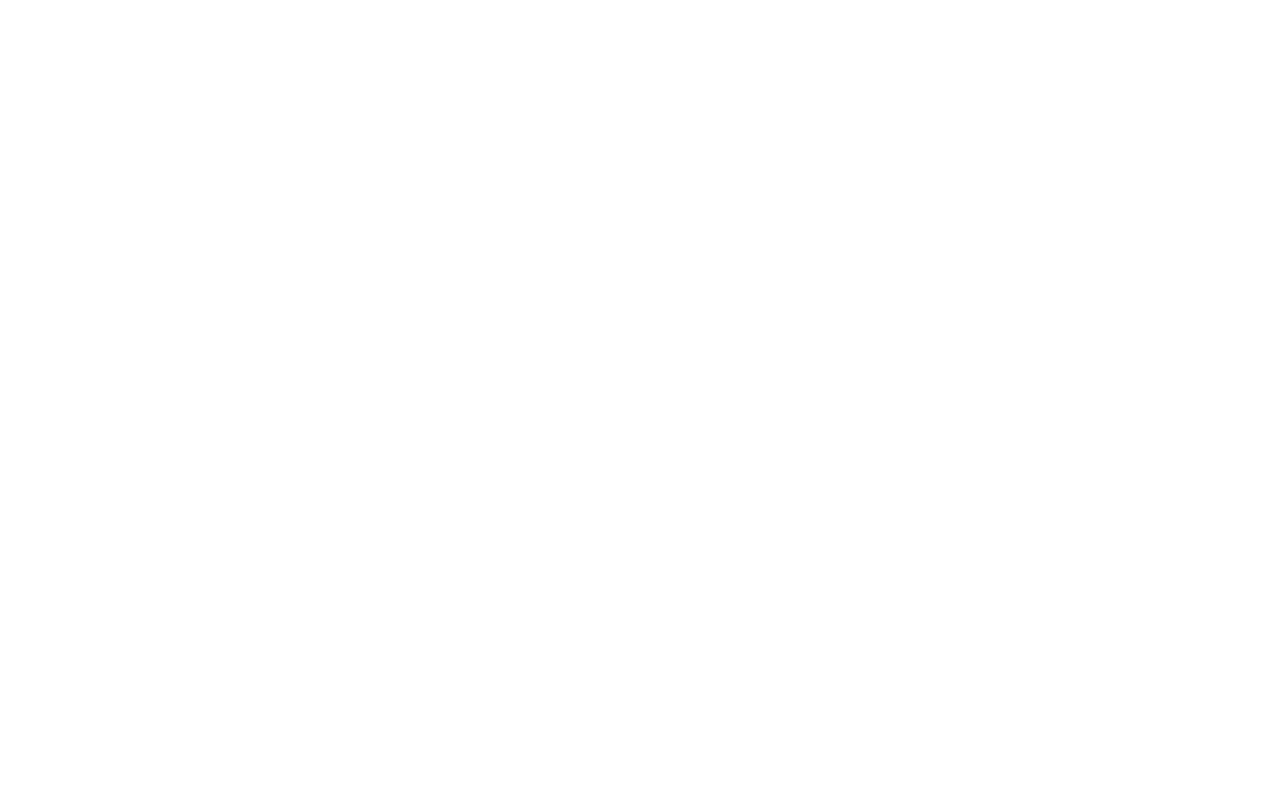
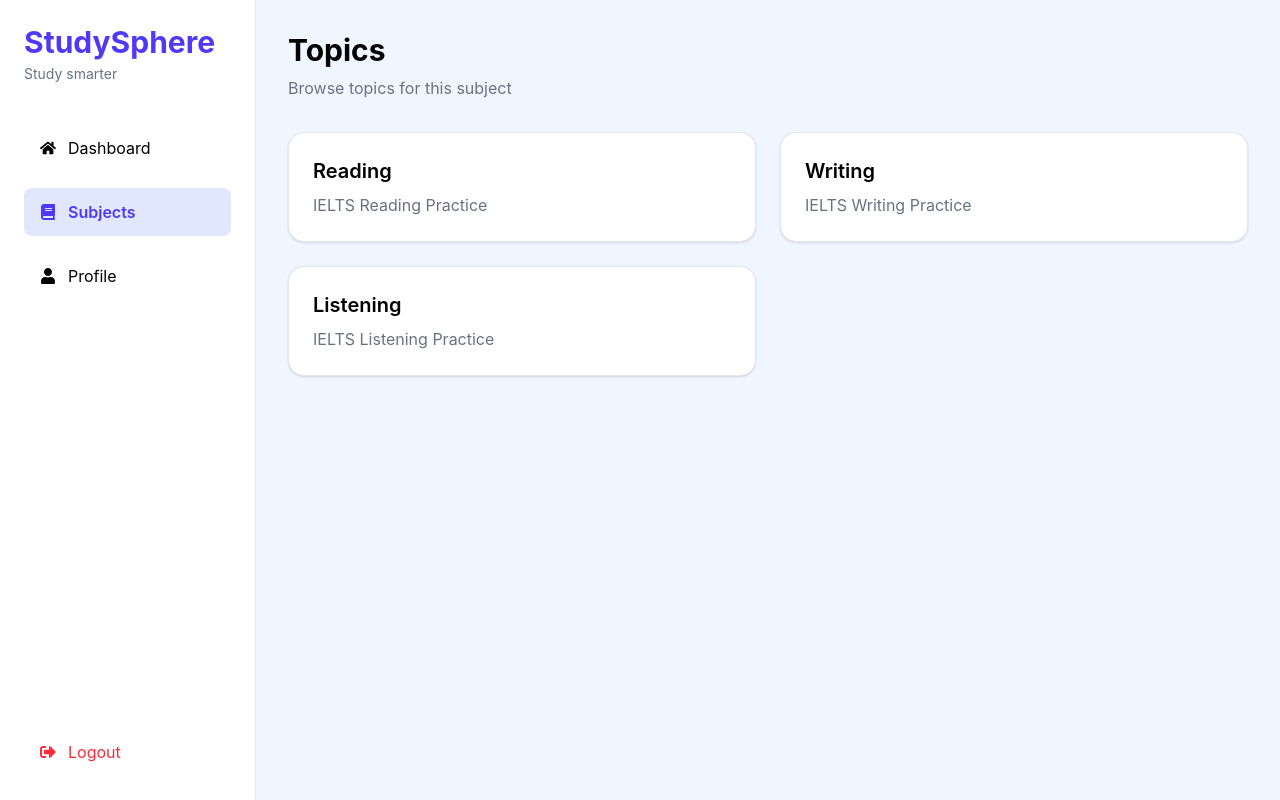
Before and after one commit to Sanidhi07/studySphere, a React (Vite) app in the folder client/: page /subjects/1/topics in a window 1280 px wide. Before the commit this address had no page. Built offline with nearby package versions, Linux system fonts and the light colour scheme.

Commit message:
refactor: simplify sidebar navigation hierarchy

```diff
--- a/client/src/App.tsx
+++ b/client/src/App.tsx
@@ -1,4 +1,4 @@
-import { BrowserRouter,Routes, Route, Navigate } from "react-router-dom";
+import { BrowserRouter,Routes, Route} from "react-router-dom";
 
 import LoginPage from "./pages/LoginPage";
 import RegisterPage from "./pages/RegisterPage";
@@ -16,7 +16,7 @@ function App() {
         <Route path="/register" element={<RegisterPage />} />
         <Route path="/dashboard" element={<DashboardPage />} />
         <Route path="/subjects" element={<SubjectsPage />} />
-        <Route path="/topics" element={<TopicsPage />} />
+        <Route path="/subjects/:subjectId/topics" element={<TopicsPage />} />
         <Route path="/tasks" element={<TasksPage />} />
         <Route path="/profile" element={<ProfilePage />} />
       </Routes>
--- a/client/src/components/Sidebar.tsx
+++ b/client/src/components/Sidebar.tsx
@@ -11,8 +11,6 @@ function Sidebar() {
           <ul className="space-y-4">
             <li><NavLink to="/dashboard" className={({ isActive }) =>  `flex items-center gap-3 rounded-lg px-4 py-3 transition-colors ${isActive? "bg-indigo-100 text-indigo-600 font-semibold": "hover:bg-indigo-100"}`}><FaHome/>Dashboard</NavLink></li>
             <li><NavLink to="/subjects" className={({ isActive }) =>  `flex items-center gap-3 rounded-lg px-4 py-3 transition-colors ${isActive? "bg-indigo-100 text-indigo-600 font-semibold": "hover:bg-indigo-100"}`}><FaBook/>Subjects</NavLink></li>
-            <li><NavLink to="/topics" className={({ isActive }) =>  `flex items-center gap-3 rounded-lg px-4 py-3 transition-colors ${isActive? "bg-indigo-100 text-indigo-600 font-semibold": "hover:bg-indigo-100"}`}><FaLayerGroup/>Topics</NavLink></li>
-            <li><NavLink to="/tasks" className={({ isActive }) =>  `flex items-center gap-3 rounded-lg px-4 py-3 transition-colors ${isActive? "bg-indigo-100 text-indigo-600 font-semibold": "hover:bg-indigo-100"}`}><FaCheckSquare/>Tasks</NavLink></li>
             <li><NavLink to="/profile" className={({ isActive }) =>  `flex items-center gap-3 rounded-lg px-4 py-3 transition-colors ${isActive? "bg-indigo-100 text-indigo-600 font-semibold": "hover:bg-indigo-100"}`}><FaUser/>Profile</NavLink></li>
           </ul>
         </nav>
--- a/client/src/components/SubjectCard.tsx
+++ b/client/src/components/SubjectCard.tsx
@@ -1,14 +1,15 @@
 import {Link} from "react-router-dom";
 
 interface SubjectCardProps {
+  id:number;
   name: string;
   description: string;
   topicCount: number;
   icon:string;
 }
-function SubjectCard({ name, description, topicCount, icon }: SubjectCardProps){
+function SubjectCard({ id, name, description, topicCount, icon }: SubjectCardProps){
   return(
-    <Link to="/topics">
+    <Link to={`/subjects/${id}/topics`}>
       <div className="bg-white rounded-2xl border border-gray-200 shadow-sm p-6 hover:shadow-md transition-shadow cursor-pointer">
         <div className="text-3xl mb-3">{icon}</div>
         <h3 className="text-lg font-semibold">{name}</h3>
--- a/client/src/pages/SubjectsPage.tsx
+++ b/client/src/pages/SubjectsPage.tsx
@@ -6,7 +6,7 @@ function SubjectsPage(){
         <DashboardLayout>
             <div className="grid grid-cols-1 md:grid-cols-2 gap-6">
                {subjects.map((subject)=>(
-                    <SubjectCard key={subject.id} name={subject.name} description={subject.description} topicCount={subject.topicCount} icon={subject.icon} />
+                    <SubjectCard id={subject.id} key={subject.id}  name={subject.name} description={subject.description} topicCount={subject.topicCount} icon={subject.icon} />
                ))}
 
             </div>
--- a/client/src/pages/TopicsPage.tsx
+++ b/client/src/pages/TopicsPage.tsx
@@ -1,8 +1,11 @@
 import DashboardLayout from "../layouts/DashboardLayout";
 import TopicCard from "../components/TopicCard";
 import { topics } from "../data/topicsData";
+import {useParams} from "react-router-dom";
 
 function TopicsPage(){
+    const { subjectId } = useParams();
+    const filteredTopics = topics.filter(topic => topic.subjectId === Number(subjectId));
     return(
         <DashboardLayout>
             <div className="mb-8">
@@ -10,7 +13,7 @@ function TopicsPage(){
                 <p className="text-gray-500 mt-2">Browse topics for this subject</p>
             </div>
             <div className="grid grid-cols-1 md:grid-cols-2 gap-6">
-                {topics.map((topic) => (
+                {filteredTopics.map((topic) => (
                     <TopicCard
                         key={topic.id}
                         name={topic.name}
```
